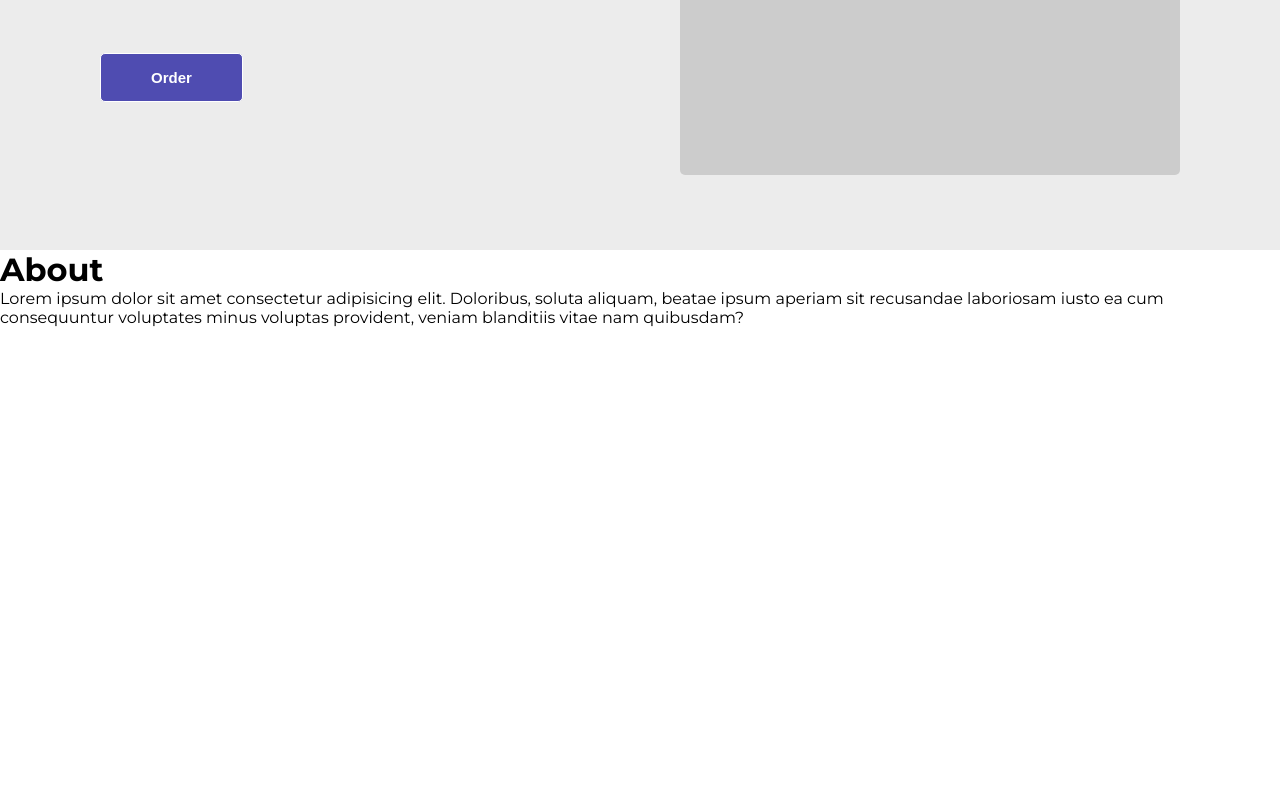
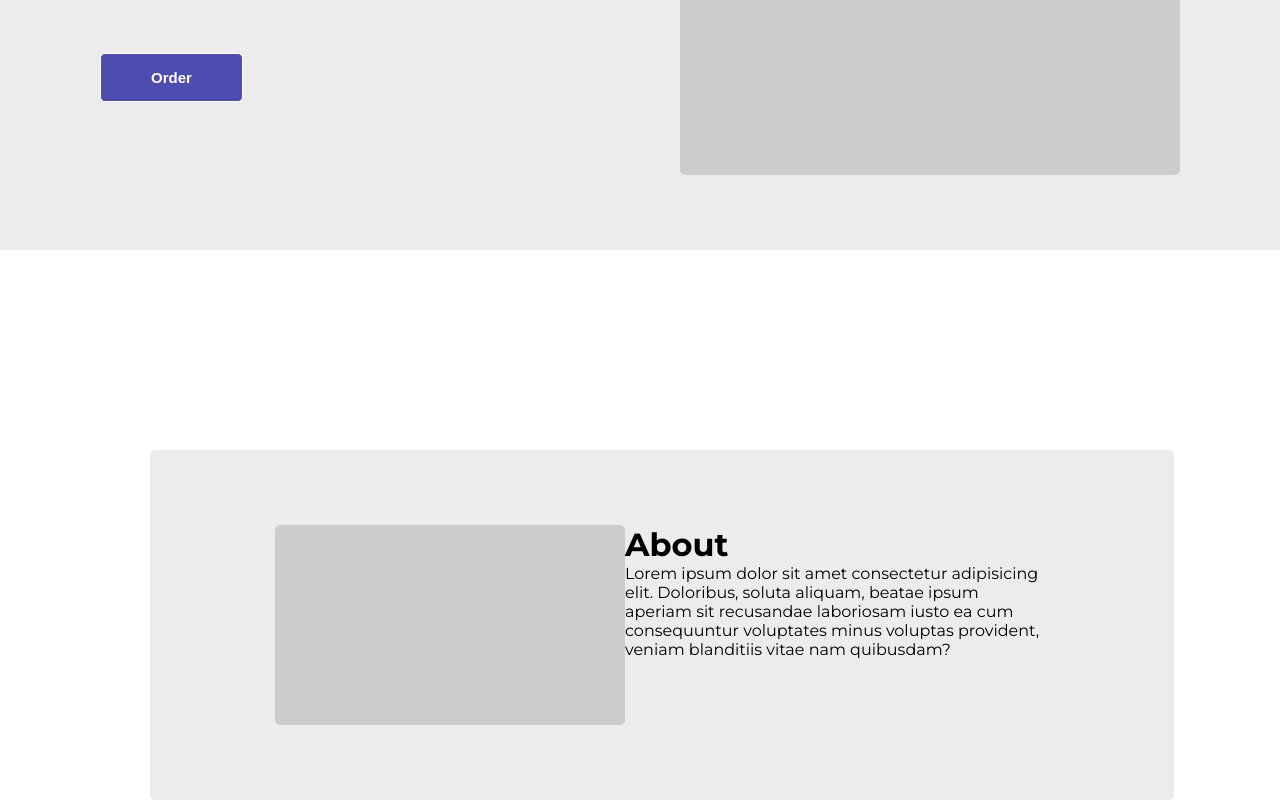
Before and after one commit to azanra/personal-product-landing-page, a React (Vite) app: page / in a window 1280 px wide. Shown: the part 615-1415 px from the top of the page. Before the commit the page ends 942 px from the top, so only its background shows below. Built offline with nearby package versions, Linux system fonts and the light colour scheme.

Commit message:
Position and style the about container

```diff
--- a/src/App.css
+++ b/src/App.css
@@ -6,6 +6,7 @@
     --container-bg-color: rgb(236, 236, 236);
 
     --element-top-margin: 80px;
+    --element-container-gap: 200px;
 
     --nav-section-margin-right: 80px;
     --image-margin-left: 120px;
@@ -22,14 +23,22 @@
     --order-color: rgb(79, 76, 177);
     --order-text-font-size: 12.5px;
     --order-btn-padding: 15px 50px;
+    --order-text-weight: 600;
     --order-section-padding: 75px 100px;
+    --order-font-size: 15px;
 
     --header-margin: 10px 0px 100px 0px;
 
+    --about-image-width: 350px;
+    --about-image-height: 200px;
+    --about-container-margin: 150px;
+    --about-container-width: 80%;
+    --about-padding: 75px 125px;
 }
 
 * {
     margin: 0;
+    box-sizing: border-box;
 }
 
 body {
@@ -81,13 +90,18 @@ body {
     border-radius: var(--element-border-radius);
     padding: var(--order-btn-padding);
     color: var(--white-text-color);
-    font-weight: 600;
-    font-size: 15px
+    font-weight: var(--order-text-weight);
+    font-size: var(--order-font-size);
 }
 
 .flex-space-between {
     display: flex;
     justify-content: space-between;
+}
+
+.flex-center {
+    display: flex;
+    justify-content: center;
 }
 
 .flex-align-items {
@@ -115,3 +129,16 @@ body {
 .logo-section {
     margin-left: var(--image-margin-left);
 }
+
+.about-image {
+    width: var(--about-image-width);
+    height: var(--about-image-height);
+}
+
+.about-container {
+    padding: var(--about-padding);
+    width: var(--about-container-width);
+    margin-left: var(--about-container-margin);
+    border-radius: var(--element-border-radius);
+    margin-top: var(--element-container-gap);
+}
--- a/src/modules/body/about/about.jsx
+++ b/src/modules/body/about/about.jsx
@@ -1,9 +1,10 @@
 import { AboutImage } from "./image/image";
 import { AboutHeader } from "./header/header";
+import "../../../App.css";
 
 function AboutContainer() {
     return (
-        <div>
+        <div className="container-bg-color element-top-gap flex-container about-container">
             <div>
                 <AboutImage/>
             </div>
--- a/src/modules/body/about/image/image.jsx
+++ b/src/modules/body/about/image/image.jsx
@@ -1,6 +1,12 @@
+import "../../../../App.css";
+
 function AboutImage() {
     return (
-        <div></div>
+        <div className="about-image-container">
+            <div className="about-image-item order-image about-image">
+
+            </div>
+        </div>
     )
 }
 
```
